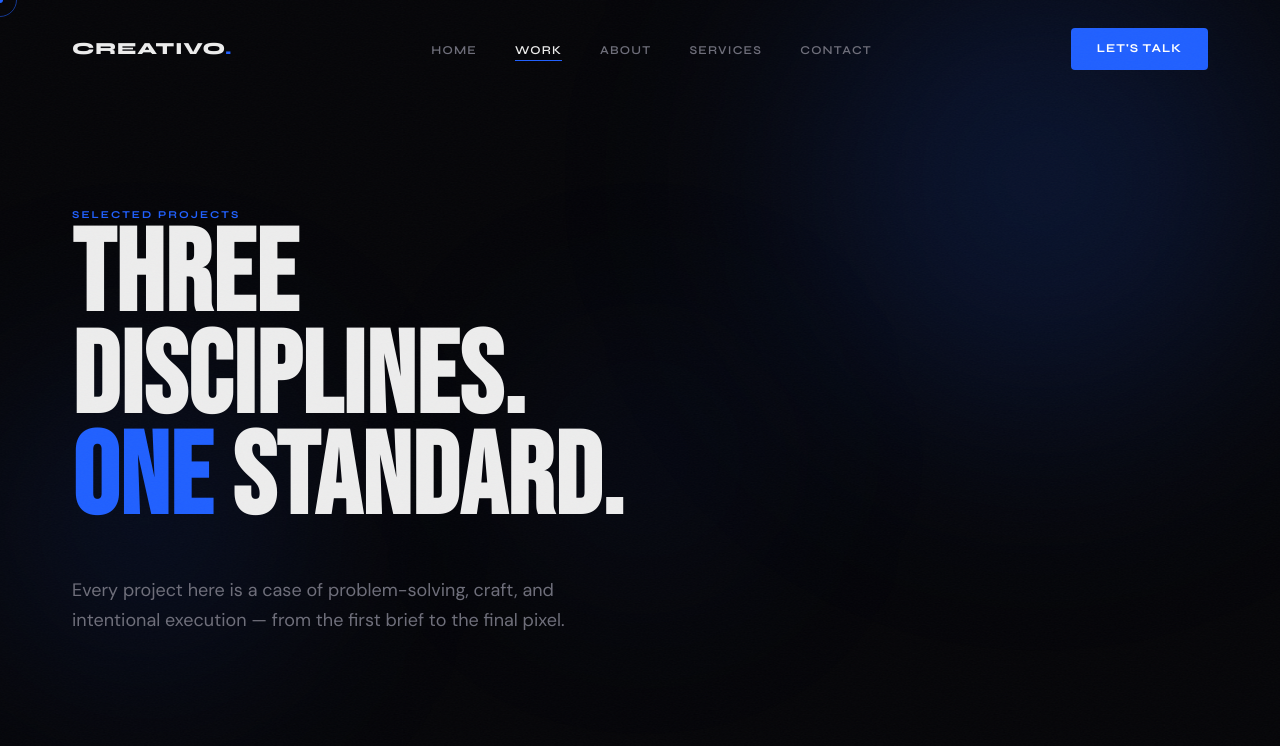
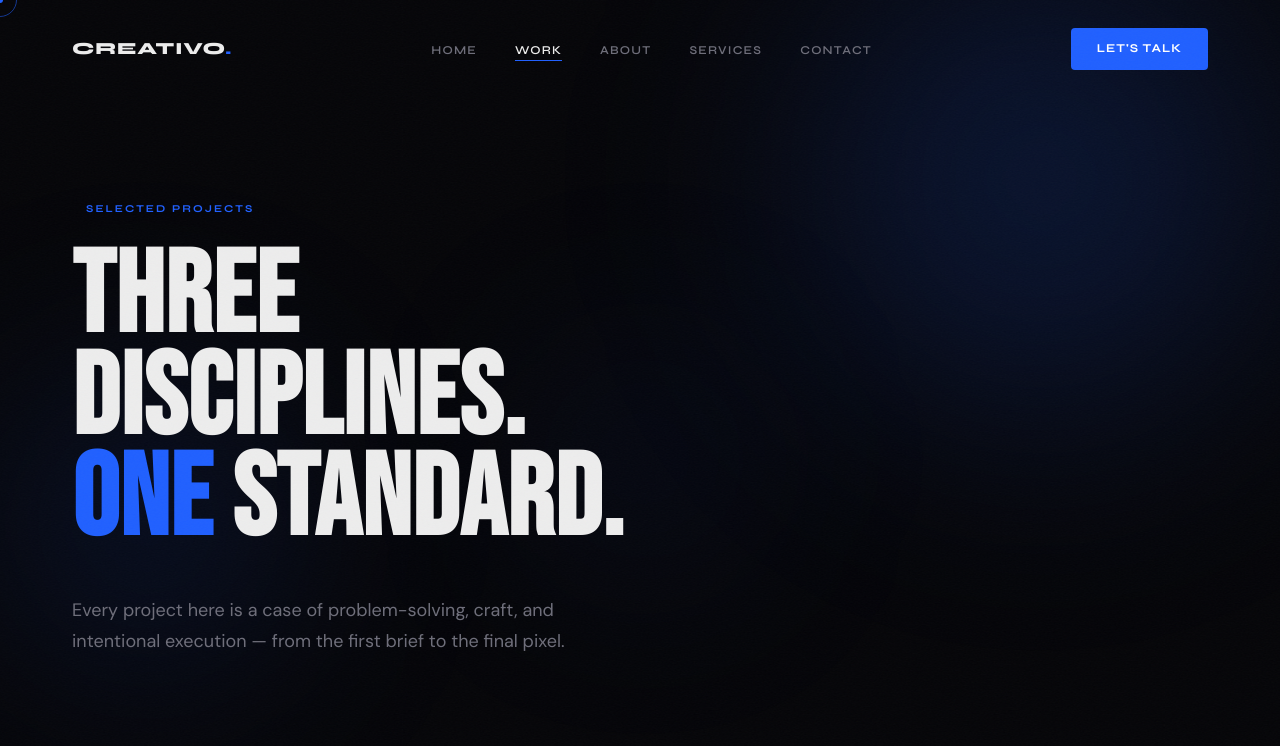
Before and after one commit to DRealDanny/Creativo, a PHP site: page /work.html in a window 1280 px wide. Shown: the top 746 px of the page. Run offline with PHP 8.4, Linux system fonts and the light colour scheme; some libraries are stand-ins or nearby versions.

Commit message:
feat: add consistent styling for .page-eyebrow across multiple CSS files

```diff
--- a/css/about.css
+++ b/css/about.css
@@ -19,7 +19,7 @@
   display: flex;
   align-items: center;
   gap: 14px;
-  margin-bottom: 28px;
+  margin-bottom: 30px;
   opacity: 0;
   animation: fade-in 0.8s ease 0.1s forwards;
 }
@@ -28,6 +28,7 @@
   width: 38px; height: 1px;
   background: var(--blue);
   flex-shrink: 0;
+  display: none;
 }
 
 .about-hero h1 {
--- a/css/home.css
+++ b/css/home.css
@@ -46,6 +46,7 @@
   height: 1px;
   background: var(--blue);
   flex-shrink: 0;
+  display: none;
 }
 
 .hero-title {
--- a/css/work.css
+++ b/css/work.css
@@ -13,6 +13,15 @@
 .work-hero-inner {
   max-width: var(--container);
   margin: 0 auto;
+}
+
+.page-eyebrow {
+  display: flex;
+  align-items: center;
+  gap: 14px;
+  margin-bottom: 30px;
+  opacity: 0;
+  animation: fade-in 0.8s ease 0.1s forwards;
 }
 
 .work-hero h1 {
```
Also changed, not shown: css/contact.css (+9 -0 lines), css/services.css (+9 -0 lines).
